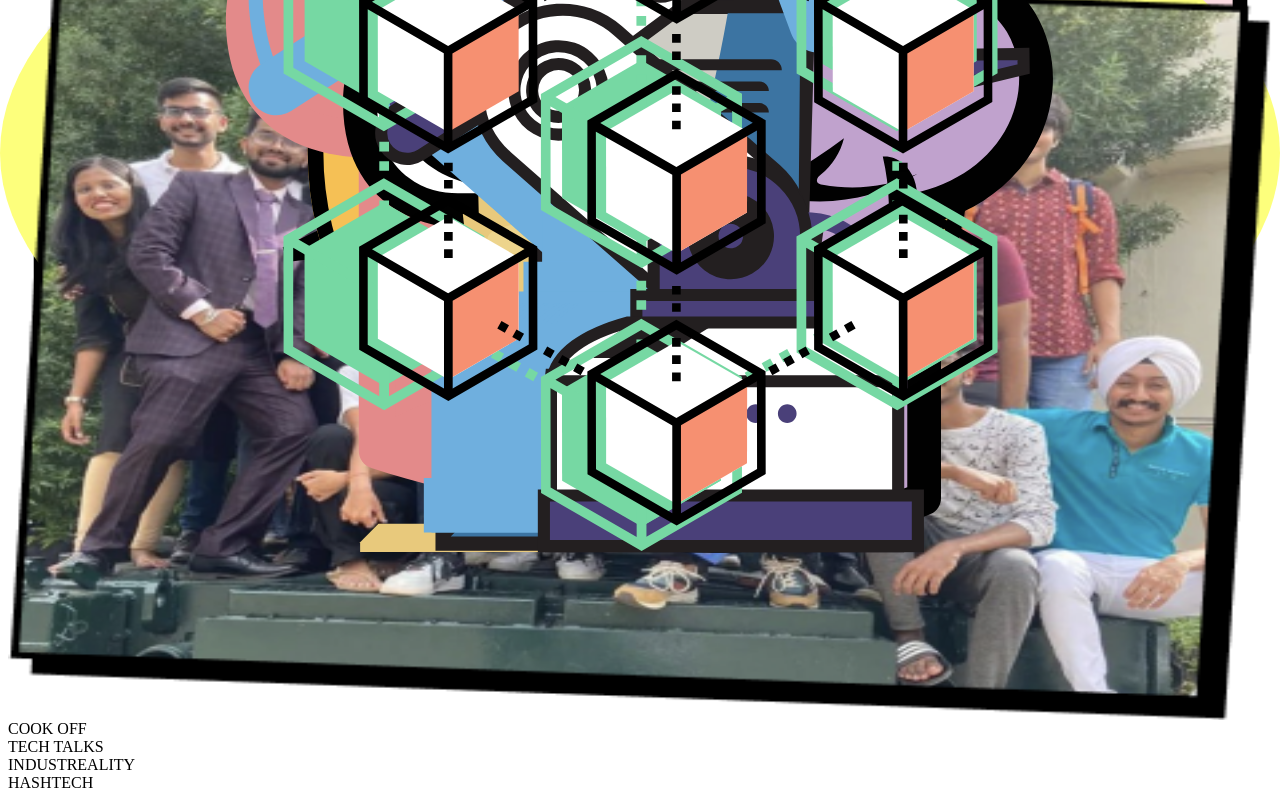
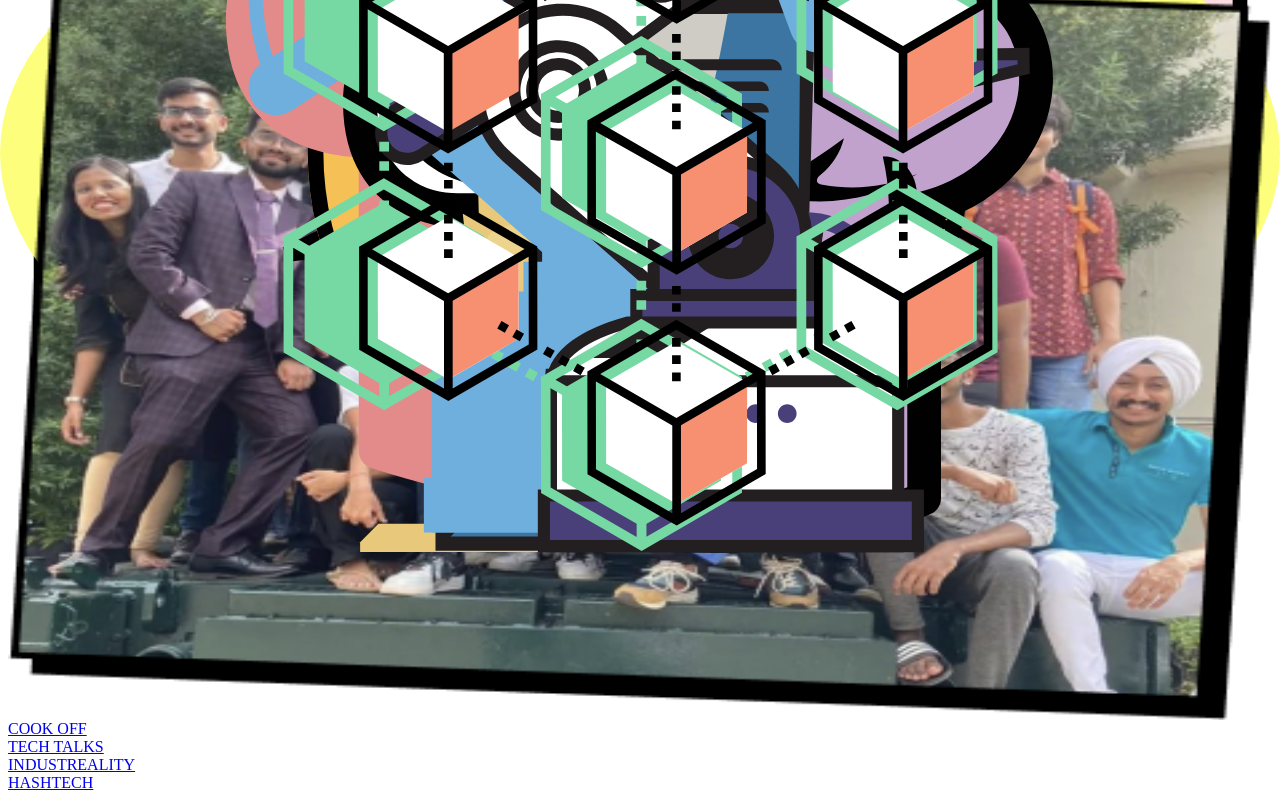
Before and after one commit to CodeChefVIT/Gravitas-22, a Next.js app: page / in a window 1280 px wide. Shown: the part 247-1047 px from the top of the page. Built offline with nearby package versions, Linux system fonts and the light colour scheme.

Commit message:
feat: added events pages

```diff
--- a/components/EventLink/EventLink.js
+++ b/components/EventLink/EventLink.js
@@ -1,8 +1,6 @@
-import classNames from "classnames";
-import Link from "next/link";
 import { useRouter } from "next/router";
 import { useState } from "react";
-
+import Link from "next/link";
 function EventLink({ hoverColor, title, link }) {
   const [hovering, setHovering] = useState(false);
   const router = useRouter();
@@ -13,10 +11,10 @@ function EventLink({ hoverColor, title, link }) {
       className={`font-mudclaw bg-[#FFFFF4] flex items-center justify-center flex-1 w-[25vw]  last-of-type:border-r-0 border-r-[1px] border-t-[1px] border-b-[1px] border-black transition-all`}
       onMouseEnter={() => setHovering(true)}
       onMouseLeave={() => setHovering(false)}
-      onClick={() => router.push("/techtalks")}
+      onClick={() => router.push(link)}
     >
       <div className="-rotate-90 text-3xl whitespace-nowrap w-max h-fit">
-        {title}
+        <Link href={link}>{title}</Link>
       </div>
     </div>
   );
--- /dev/null
+++ b/pages/cookoff.js
@@ -0,0 +1,5 @@
+function cookoff() {
+  return <div></div>;
+}
+
+export default cookoff;
--- /dev/null
+++ b/pages/hashtech.js
@@ -0,0 +1,5 @@
+function hashtech() {
+  return <div></div>;
+}
+
+export default hashtech;
--- a/pages/index.js
+++ b/pages/index.js
@@ -15,10 +15,18 @@ export default function Home() {
           <EventCard bgColor={"#BBF6A7"} image="/blocks.svg" />
         </div>
         <div className="flex h-[58vh] my-2">
-          <EventLink title="COOK OFF" hoverColor="#FF4C38" />
-          <EventLink title="TECH TALKS" hoverColor="#FDC62E" />
-          <EventLink title="INDUSTREALITY" hoverColor="#3860FF" />
-          <EventLink title="HASHTECH" hoverColor="#2FAB5A" />
+          <EventLink title="COOK OFF" hoverColor="#FF4C38" link={"cookoff"} />
+          <EventLink
+            title="TECH TALKS"
+            hoverColor="#FDC62E"
+            link={"techtalks"}
+          />
+          <EventLink
+            title="INDUSTREALITY"
+            hoverColor="#3860FF"
+            link={"industreality"}
+          />
+          <EventLink title="HASHTECH" hoverColor="#2FAB5A" link={"hashtech"} />
         </div>
       </section>
     </div>
--- /dev/null
+++ b/pages/industreality.js
@@ -0,0 +1,5 @@
+function industreality() {
+  return <div></div>;
+}
+
+export default industreality;
```
